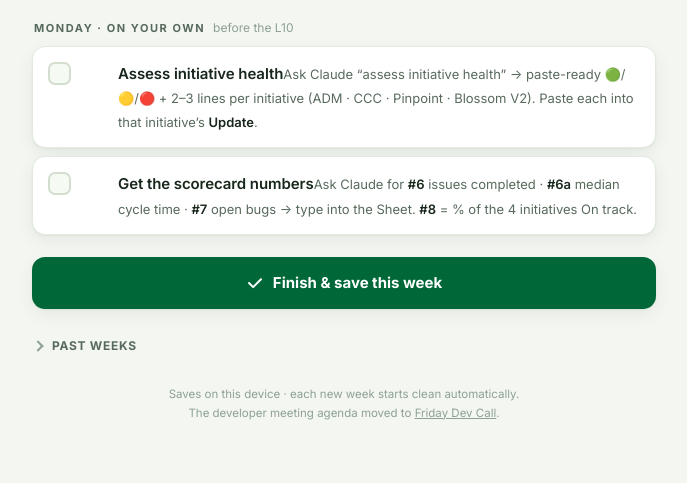
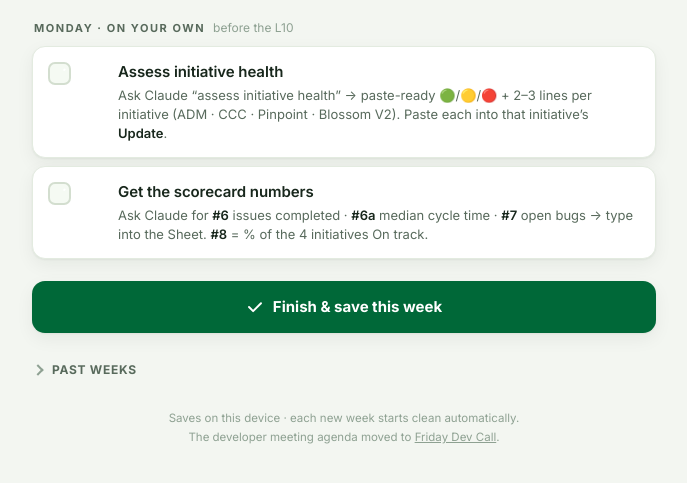
Before and after one commit to blossom-ag/blossom-monday-checklist, a plain HTML site: page index.html in a window 1280 px wide. Shown: the part 147-630 px from the top of the page, without its empty margins (296-983 px from the left). Drawn offline with Linux system fonts and the light colour scheme.

Commit message:
Put each item's description on its own line under the title
Co-Authored-By: Claude Opus 5.5 <noreply@anthropic.com>

```diff
--- a/index.html
+++ b/index.html
@@ -104,6 +104,7 @@
     font-size:12.5px;font-weight:700;color:var(--accent);background:var(--accent-soft);
     font-variant-numeric:tabular-nums}
   .no-num{visibility:hidden}
+  .body .t,.body .d{display:block}
   .body .t{font-weight:600;font-size:15px;letter-spacing:-.005em}
   .body .d{color:var(--muted);font-size:13px;line-height:1.45;margin-top:3px}
   .body .d b{color:var(--ink);font-weight:600}
```
